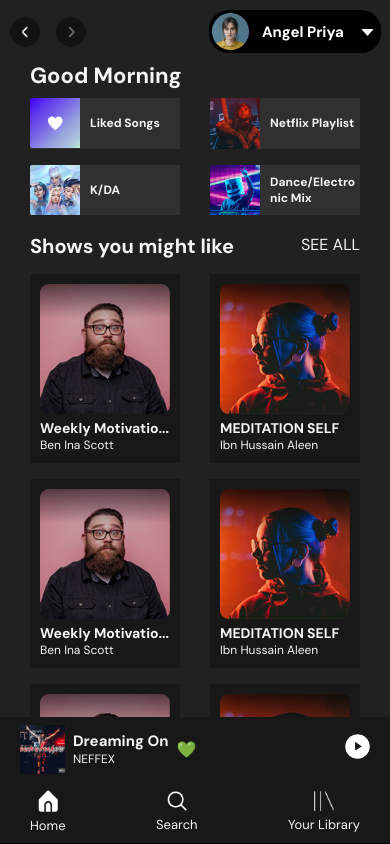
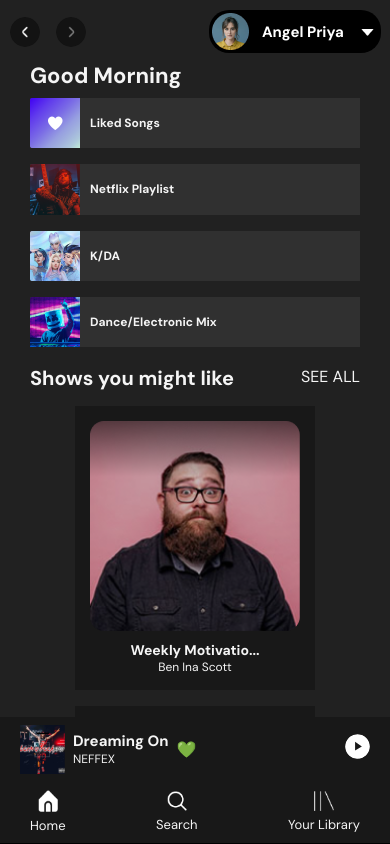
Before and after one commit to damnanuj/Spotify-clone, a plain HTML site: page index.html in a window 390 px wide. Drawn offline with Linux system fonts and the light colour scheme.

Commit message:
mobile responsive

```diff
--- a/style.css
+++ b/style.css
@@ -415,9 +415,9 @@
       width: 100%;
     }
 
-    .likedcards{
-      width: 150px;
-    }
+    .likedcards {
+      width: 100%;
+  }
     .likedcards>h2{
       font-size: 12px;
     }
@@ -429,19 +429,32 @@
       display: flex;
       justify-content: space-between;
     }
+    .shows>div {
+      justify-content: space-between;
+  }
 
 
     .shows{
       padding: 0 30px;
     }
     .showCard {
-      padding: 10px;
+      padding: 15px;
+      display: flex;
+      flex-direction: column;
+      align-items: center;
   }
+  .showCard>img {
+    width: 210px;
+    margin-bottom: 10px;
+}
   .showsCards {
+    justify-content: center;
     padding-right: 0;
-    /* display: flex; */
+    display: flex;
+    flex-direction: column;
     gap: 1rem;
     flex-wrap: wrap;
+
 }
   .playControls{
     display: none;
@@ -524,7 +537,7 @@
 
 
 
-@media only screen and (min-width: 394px) and (max-width: 420px)  {
+@media only screen and (min-width: 394px) and (max-width: 420px){
    body{
     background-color: #000000;
    }
```
